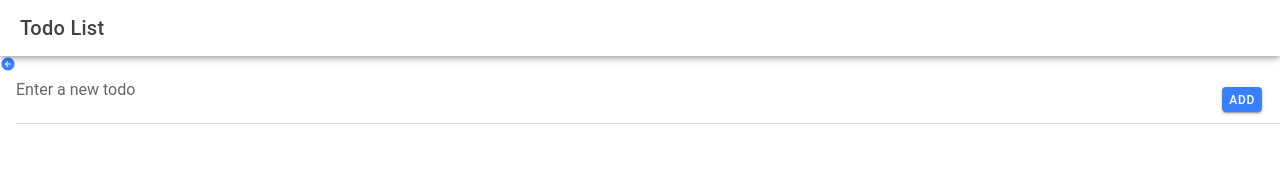
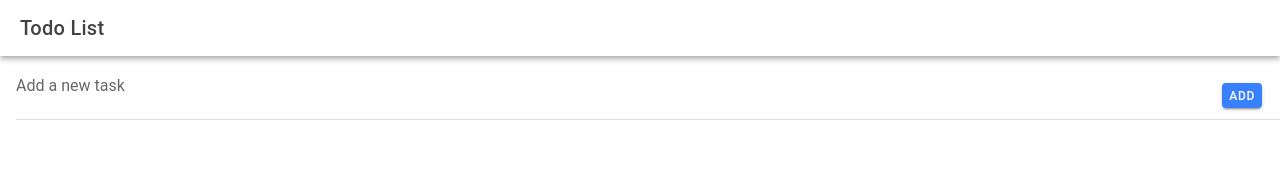
Before and after one commit to Ayc023/ion-t-ayco, a React (Vite) app: page /todolist in a window 1280 px wide. Shown: the top 174 px of the page. Built offline with nearby package versions, Linux system fonts and the light colour scheme.

Commit message:
added changes

```diff
--- a/src/pages/Todolist.tsx
+++ b/src/pages/Todolist.tsx
@@ -1,75 +1,74 @@
 import React, { useState } from 'react';
-import { IonRouterLink, IonContent, IonHeader, IonPage, IonTitle, IonToolbar, IonList, IonItem, IonLabel, IonCheckbox, IonInput, IonButton, IonIcon } from '@ionic/react';
-import { trashOutline, arrowBackCircle } from 'ionicons/icons'; // Added IonIcon import for delete icon
-interface ToDoItem {
-  id: number;
-  text: string;
-  completed: boolean;
-}
+import {
+  IonContent,
+  IonHeader,
+  IonPage,
+  IonTitle,
+  IonToolbar,
+  IonList,
+  IonItem,
+  IonCheckbox,
+  IonLabel,
+  IonButton,
+  IonInput,
+  IonIcon
+} from '@ionic/react';
+import { calendarNumberOutline, listCircle, listCircleOutline, trashOutline } from 'ionicons/icons';
 
-const ToDoList: React.FC = () => {
-  const [todos, setTodos] = useState<ToDoItem[]>([]);
-  const [newTodoText, setNewTodoText] = useState<string>('');
+const TodoList: React.FC = () => {
+  const [tasks, setTasks] = useState<string[]>([]);
+  const [newTask, setNewTask] = useState<string>('');
 
-  const handleAddTodo = () => {
-    if (newTodoText.trim() !== '') {
-      const newTodo: ToDoItem = {
-        id: Date.now(),
-        text: newTodoText,
-        completed: false,
-      };
-      setTodos([...todos, newTodo]);
-      setNewTodoText('');
+  const addTask = () => {
+    if (newTask.trim() !== '') {
+      setTasks([...tasks, newTask]);
+      setNewTask('');
     }
   };
 
-  const handleToggleTodo = (id: number) => {
-    const updatedTodos = todos.map(todo =>
-      todo.id === id ? { ...todo, completed: !todo.completed } : todo
-    );
-    setTodos(updatedTodos);
+  const removeTask = (index: number) => {
+    const updatedTasks = tasks.filter((_, i) => i !== index);
+    setTasks(updatedTasks);
   };
 
-  const handleDeleteTodo = (id: number) => {
-    const updatedTodos = todos.filter(todo => todo.id !== id);
-    setTodos(updatedTodos);
+  const toggleTask = (index: number) => {
+    const updatedTasks = [...tasks];
+    updatedTasks[index] = updatedTasks[index] + ' (completed)';
+    setTasks(updatedTasks);
   };
 
   return (
-
     <IonPage>
       <IonHeader>
         <IonToolbar>
           <IonTitle>Todo List</IonTitle>
         </IonToolbar>
       </IonHeader>
-
-      <IonRouterLink href="/Home">
-            <IonIcon id="arrow" aria-hidden="true" icon={arrowBackCircle} />
-                </IonRouterLink>
       <IonContent>
-
-        <IonItem>
-          <IonInput placeholder="Enter a new todo" value={newTodoText} onIonChange={(e) => setNewTodoText(e.detail.value!)} />
-          <IonButton slot="end" onClick={handleAddTodo}>Add</IonButton>
-        </IonItem>
         <IonList>
-          {todos.map(todo => (
-            <IonItem key={todo.id}>
-              <IonCheckbox slot="start" checked={todo.completed} onIonChange={() => handleToggleTodo(todo.id)} />
-              <IonLabel>{todo.text}</IonLabel>
-              <IonButton fill="clear" color="danger" slot="end" onClick={() => handleDeleteTodo(todo.id)}>
-                <IonIcon icon={trashOutline} />
+          {tasks.map((task, index) => (
+            <IonItem key={index}>
+              <IonCheckbox onIonChange={() => toggleTask(index)} />
+              <IonLabel>{task}</IonLabel>
+              <IonButton slot="end" onClick={() => removeTask(index)}>
+                <IonIcon icon={listCircleOutline} />
               </IonButton>
             </IonItem>
           ))}
         </IonList>
-
-
-
+        <IonItem>
+          <IonInput
+            placeholder="Add a new task"
+            value={newTask}
+            onIonChange={(e) => setNewTask(e.detail.value!)}
+          />
+          <IonButton slot="end" onClick={addTask}>
+            Add
+          </IonButton>
+        </IonItem>
       </IonContent>
     </IonPage>
   );
 };
 
-export default ToDoList
+export default TodoList;
```
